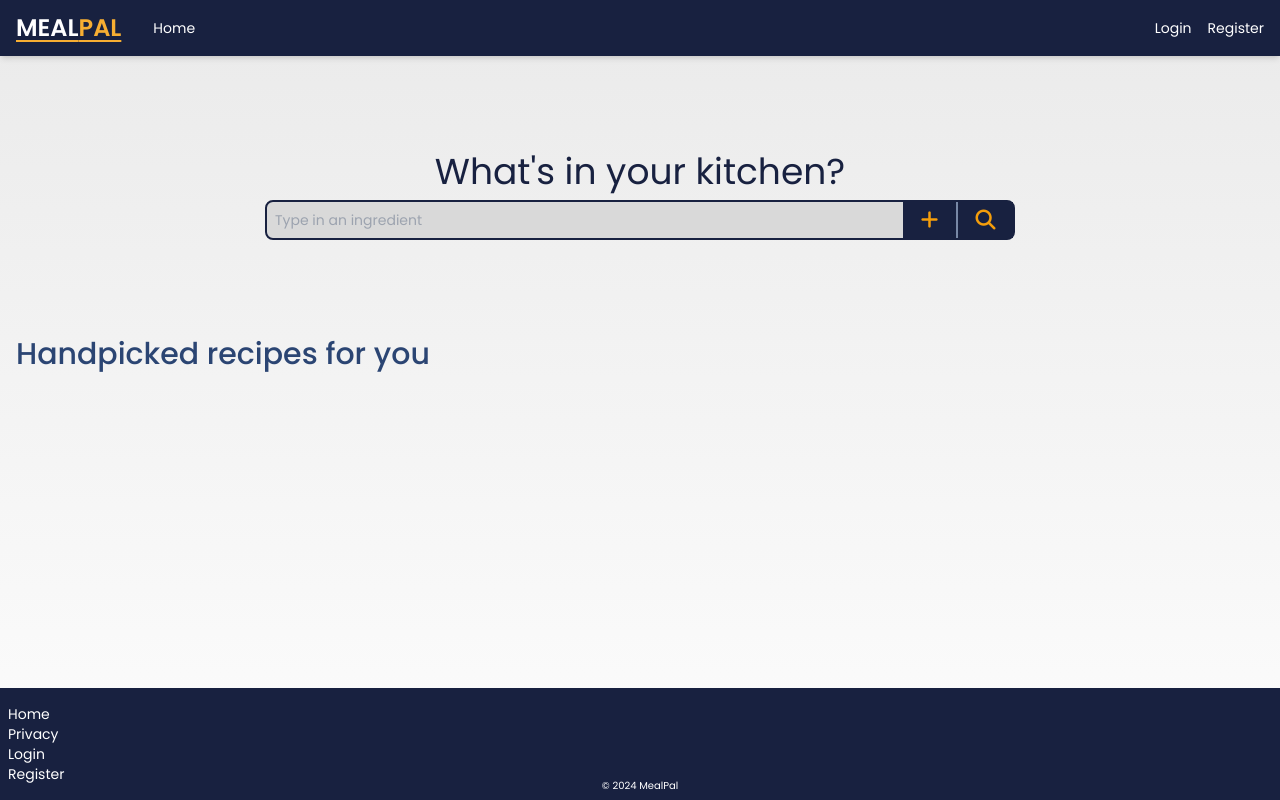
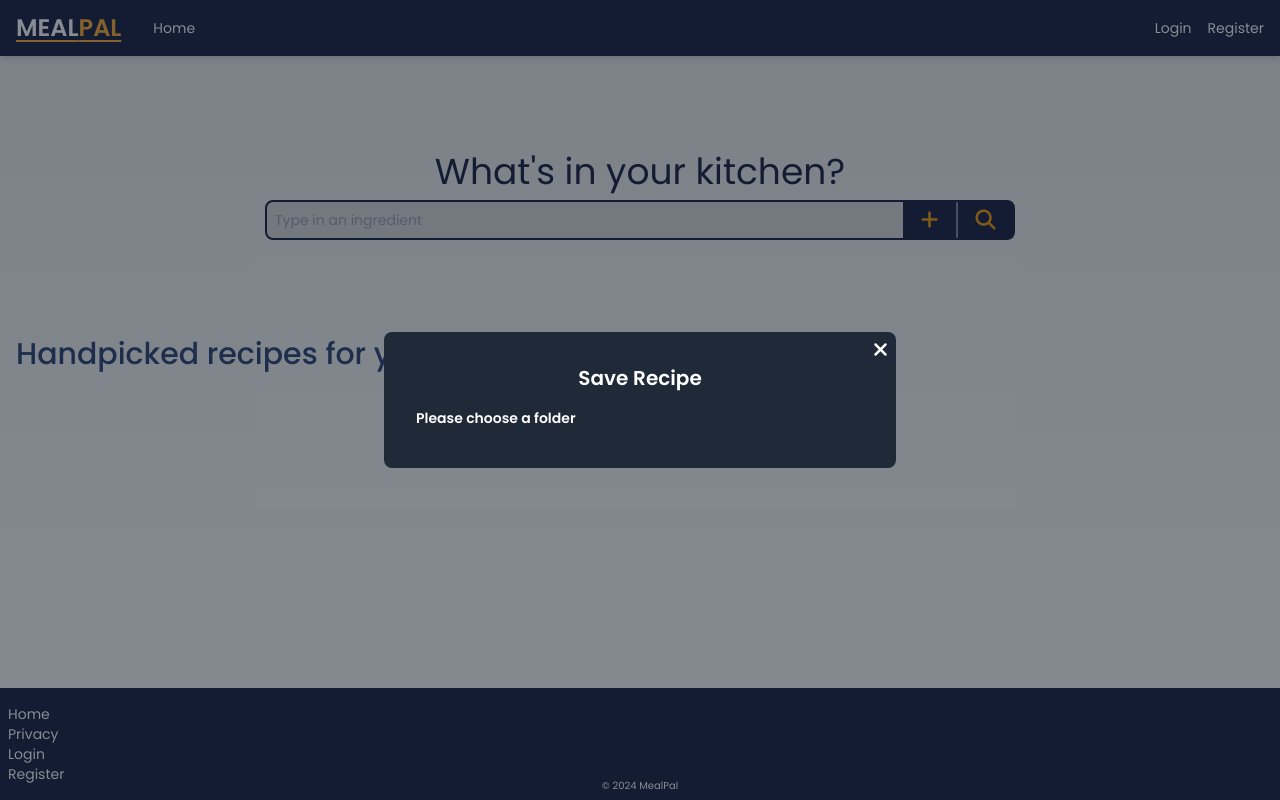
Before and after one commit to iambariz/SET09103, a Flask app: page / in a window 1280 px wide. Run offline with Flask 3, Linux system fonts and the light colour scheme; some libraries are stand-ins or nearby versions.

Commit message:
Added ability to add meals to folders

```diff
--- a/app/__init__.py
+++ b/app/__init__.py
@@ -10,6 +10,7 @@ from .routes.main import main_bp
 from .routes.folders import folders_bp
 from .routes.recipe import recipe_bp
 from flask_login import LoginManager
+from flask_wtf.csrf import CSRFProtect
 
 # Define LoginManager globally
 login_manager = LoginManager()
@@ -18,6 +19,7 @@ login_manager.login_view = "auth.login"
 def create_app():
     app = Flask(__name__)
     app.config.from_object(Config)
+    csrf = CSRFProtect(app)
 
     # Initialize LoginManager
     login_manager.init_app(app)
--- a/app/routes/auth.py
+++ b/app/routes/auth.py
@@ -37,13 +37,13 @@ def register():
             (User.email == form.email.data)
         ).first()
 
-        if form.password.data != form.confirm_password.data:
+        if form.password.data != form.repeat.data:
             flash('Passwords do not match.', 'error')
-            return render_template('user/register.html', form=form)
+            return render_template('pages/user/register.html', form=form)
 
         if existing_user:
             flash('Email already taken.', 'error')
-            return render_template('user/register.html', form=form)
+            return render_template('pages/user/register.html', form=form)
 
         # Create a new user instance
         new_user = User(email=form.email.data)
--- a/app/routes/main.py
+++ b/app/routes/main.py
@@ -8,8 +8,12 @@ main_bp = Blueprint('main', __name__)
 # Index route
 @main_bp.route('/')
 def index():
-    # Pass authentication status and user data to the template
-    return render_template('index.html', is_authenticated=current_user.is_authenticated, current_user=current_user)
+    folders = []
+    if(current_user.is_authenticated):
+        folders = current_user.folders
+    else:
+        folders = []
+    return render_template('index.html', is_authenticated=current_user.is_authenticated, current_user=current_user, folders=folders)
 
 @main_bp.route('/privacy')
 def privacy():
--- a/app/static/css/styles.css
+++ b/app/static/css/styles.css
@@ -592,12 +592,20 @@ video {
   position: static;
 }
 
+.fixed {
+  position: fixed;
+}
+
 .absolute {
   position: absolute;
 }
 
 .relative {
   position: relative;
+}
+
+.inset-0 {
+  inset: 0px;
 }
 
 .bottom-1 {
@@ -616,12 +624,20 @@ video {
   right: 50%;
 }
 
+.right-2 {
+  right: 0.5rem;
+}
+
 .right-4 {
   right: 1rem;
 }
 
 .top-1 {
   top: 0.25rem;
+}
+
+.top-2 {
+  top: 0.5rem;
 }
 
 .m-2 {
@@ -643,13 +659,12 @@ video {
   margin-bottom: 0.5rem;
 }
 
-.my-4 {
-  margin-top: 1rem;
+.mb-4 {
   margin-bottom: 1rem;
 }
 
-.mb-4 {
-  margin-bottom: 1rem;
+.mb-6 {
+  margin-bottom: 1.5rem;
 }
 
 .ml-2 {
@@ -684,12 +703,24 @@ video {
   margin-top: 1rem;
 }
 
+.mb-2 {
+  margin-bottom: 0.5rem;
+}
+
 .block {
   display: block;
 }
 
+.inline-block {
+  display: inline-block;
+}
+
 .flex {
   display: flex;
+}
+
+.inline-flex {
+  display: inline-flex;
 }
 
 .hidden {
@@ -734,6 +757,10 @@ video {
 
 .min-h-screen {
   min-height: 100vh;
+}
+
+.w-3\/4 {
+  width: 75%;
 }
 
 .w-\[55px\] {
@@ -760,16 +783,16 @@ video {
   max-width: 300px;
 }
 
+.max-w-\[500px\] {
+  max-width: 500px;
+}
+
 .max-w-\[750px\] {
   max-width: 750px;
 }
 
-.max-w-\[250px\] {
-  max-width: 250px;
-}
-
-.max-w-\[500px\] {
-  max-width: 500px;
+.max-w-lg {
+  max-width: 32rem;
 }
 
 .flex-1 {
@@ -912,6 +935,21 @@ video {
   border-right-color: rgb(120 136 166 / var(--tw-border-opacity));
 }
 
+.bg-blue-500 {
+  --tw-bg-opacity: 1;
+  background-color: rgb(59 130 246 / var(--tw-bg-opacity));
+}
+
+.bg-gray-300 {
+  --tw-bg-opacity: 1;
+  background-color: rgb(209 213 219 / var(--tw-bg-opacity));
+}
+
+.bg-gray-900 {
+  --tw-bg-opacity: 1;
+  background-color: rgb(17 24 39 / var(--tw-bg-opacity));
+}
+
 .bg-primary-400 {
   --tw-bg-opacity: 1;
   background-color: rgb(81 103 140 / var(--tw-bg-opacity));
@@ -937,6 +975,15 @@ video {
   background-color: rgb(217 217 217 / var(--tw-bg-opacity));
 }
 
+.bg-gray-800 {
+  --tw-bg-opacity: 1;
+  background-color: rgb(31 41 55 / var(--tw-bg-opacity));
+}
+
+.bg-opacity-50 {
+  --tw-bg-opacity: 0.5;
+}
+
 .bg-gradient-to-b {
   background-image: linear-gradient(to bottom, var(--tw-gradient-stops));
 }
@@ -958,6 +1005,10 @@ video {
 
 .p-4 {
   padding: 1rem;
+}
+
+.p-8 {
+  padding: 2rem;
 }
 
 .px-2 {
@@ -1158,6 +1230,12 @@ video {
   transition-property: color, background-color, border-color, text-decoration-color, fill, stroke, opacity, box-shadow, transform, filter, -webkit-backdrop-filter;
   transition-property: color, background-color, border-color, text-decoration-color, fill, stroke, opacity, box-shadow, transform, filter, backdrop-filter;
   transition-property: color, background-color, border-color, text-decoration-color, fill, stroke, opacity, box-shadow, transform, filter, backdrop-filter, -webkit-backdrop-filter;
+  transition-timing-function: cubic-bezier(0.4, 0, 0.2, 1);
+  transition-duration: 150ms;
+}
+
+.transition-colors {
+  transition-property: color, background-color, border-color, text-decoration-color, fill, stroke;
   transition-timing-function: cubic-bezier(0.4, 0, 0.2, 1);
   transition-duration: 150ms;
 }
--- a/app/static/js/index.js
+++ b/app/static/js/index.js
@@ -1,4 +1,6 @@
-document.getElementById('add-ingredient-btn').addEventListener('click', function() {
+let currentRecipeId = null;
+
+document.getElementById('add-ingredient-btn').addEventListener('click', () => {
     // Get the value of the input
     const ingredient = document.getElementById('ingredient-input').value;
     if (!ingredient) return;
@@ -27,7 +29,7 @@ document.getElementById('add-ingredient-btn').addEventListener('click', function
     document.getElementById('ingredient-input').value = '';
 });
 
-document.getElementById("recipe-search").addEventListener("click", function () {
+document.getElementById("recipe-search").addEventListener("click", () => {
     const ingredients = Array.from(document.querySelectorAll(".ingredient-item"))
                              .map(item => item.textContent)
                              .filter(value => value.trim() !== "")
@@ -54,7 +56,7 @@ document.getElementById("recipe-search").addEventListener("click", function () {
         .catch(error => console.error("Error fetching recipes:", error));
 });
 
-function displayRecipes(recipes) {
+const displayRecipes = (recipes) => {
     const resultsContainer = document.getElementById("recipe-results");
     resultsContainer.innerHTML = ""; // Clear any existing results
 
@@ -73,10 +75,10 @@ function displayRecipes(recipes) {
                     ${getTags(recipe)}
                 </div>
             </div>
-            <a href="javascript:void(0);" onclick="saveRecipe(${recipe.id})" class="text-primary-800 absolute text-2xl right-1 top-1">
-                <i class="fa-regular fa-heart"></i>
+            <a href="javascript:void(0);" onclick="saveRecipe(${recipe.id})" class="text-red-600 absolute text-2xl right-1 top-1">
+                <i class="fa-solid fa-heart-circle-plus"></i>
             </a>
-            <a href="/recipes/${recipe.id}" class="text-primary-800 absolute text-2xl right-1 bottom-1">
+            <a href="/recipes/${recipe.id}" class="text-primary-700 absolute text-2xl right-1 bottom-1">
                 <i class="fas fa-arrow-alt-circle-right"></i>
             </a>
         `;
@@ -85,7 +87,7 @@ function displayRecipes(recipes) {
     });
 }
 
-function getTags(recipe) {
+const getTags = (recipe) => {
     let tagsHtml = "";
     const tags = recipe.dish_types;
 
@@ -96,24 +98,49 @@ function getTags(recipe) {
     return tagsHtml;
 }
 
-function saveRecipe(recipeId) {
-    // const folderId = document.getElementById("folder-select").value;
-    const folderId = 2;  // Hardcoded
-    fetch('/api/save_recipe', {
-        method: 'POST',
-        headers: { 'Content-Type': 'application/json' },
-        body: JSON.stringify({
-            folder_id: folderId,
-            recipe: { id: recipeId }
+const saveRecipe = (recipeId) => {
+    currentRecipeId = recipeId;
+    let modal = document.querySelector('#modal');
+    modal.classList.remove('hidden');
+}
+
+document.querySelectorAll('.folder-btn').forEach(button => {
+    button.addEventListener('click', (e) => {
+        e.preventDefault();
+        const folderId = button.dataset.folderId;
+        const url = button.href;  // Ensure this URL is correct
+        const csrfToken = getCookie('csrf_token');
+
+        fetch(url, {
+            method: 'POST',
+            headers: {
+                'Content-Type': 'application/json',
+                'X-CSRFToken': csrfToken
+            },
+            credentials: 'include',
+            body: JSON.stringify({ recipe_id: currentRecipeId, folder_id: folderId })
         })
-    })
-    .then(response => response.json())
-    .then(data => {
-        if (data.message) {
-            alert(data.message);
-        } else {
-            console.error(data.error || "Error saving recipe");
+        .then(response => response.json())
+        .then(data => {
+            let modal = document.querySelector('#modal');
+            modal.classList.add('hidden');
+        })
+        .catch(error => console.error('Error:', error));
+    });
+});
+
+
+const getCookie = (name) => {
+    let cookieValue = null;
+    if (document.cookie && document.cookie !== '') {
+        const cookies = document.cookie.split(';');
+        for (let cookie of cookies) {
+            cookie = cookie.trim();
+            if (cookie.startsWith(`${name}=`)) {
+                cookieValue = decodeURIComponent(cookie.substring(name.length + 1));
+                break;
+            }
         }
-    })
-    .catch(error => console.error("Error:", error));
-}
+    }
+    return cookieValue;
+};
--- /dev/null
+++ b/app/static/js/modal.js
@@ -0,0 +1,5 @@
+const closeModal = document.getElementById('close-modal');
+
+closeModal.addEventListener('click', () => {
+  document.querySelector('#modal').classList.add('hidden');
+});
--- a/app/templates/_base.html
+++ b/app/templates/_base.html
@@ -32,7 +32,14 @@
 
     {% include 'partials/_footer.html' %}
 
+    {% block modal %}
+    {% endblock %}
+
     {% block scripts %}
     {% endblock %}
+    <script defer>
+        document.cookie = "csrf_token={{ csrf_token() }}; path=/";
+    </script>
+
 </body>
 </html>
--- a/app/templates/index.html
+++ b/app/templates/index.html
@@ -58,7 +58,7 @@
                         <i class="fa-regular fa-heart"></i>
                         </a>
                     <a href='#' class="text-primary-800 absolute text-2xl right-1 bottom-1">
-                        <i class="fas fa-arrow-alt-circle-right"></i>
+                        <i class="fas fa-arrow-alt-circle-right"></i>folder_detail
                     </a>
                 </div> -->
             </div>
@@ -69,6 +69,25 @@
     </div>
 {% endblock %}
 
+{% block modal %}
+ <div id="modal" class="fixed inset-0 flex items-center justify-center bg-gray-900 bg-opacity-50 ">
+    <div class="relative bg-gray-800 rounded-lg w-3/4 max-w-lg p-8">
+        <i id="close-modal"  class="fas fa-times text-xl cursor-pointer absolute top-2 right-2 text-white-0 hover:text-white-50"></i>
+        <h2 class="text-xl text-white-0 text-center font-semibold mb-4">Save Recipe</h2>
+        <h3 class="text-md text-white-0 text-left font-semibold mb-2">Please choose a folder</h3>
+        <ul class="transition-colors">
+            {% for folder in folders %}
+            <li>
+              <a href="{{ url_for('internal_api.save_recipe_to_folder')}}" data-folder-id="{{ folder.id }}" class="block folder-pick text-left py-2 px-4 text-white-50 hover:bg-gray-700 rounded folder-btn">
+                {{ folder.name }}
+              </a>
+            </li>
+            {% endfor %}
+        </ul>
+        </div>
+  </div>
+{% endblock %}
 {% block scripts %}
-    <script src="{{ url_for('static', filename='js/index.js') }}"></script>
+    <script src="{{ url_for('static', filename='js/index.js') }}" defer></script>
+    <script src="{{ url_for('static', filename='js/modal.js') }}" defer></script>
 {% endblock %}
```
Also changed, not shown: other parts of app/static/css/styles.css (+54 -16 lines), app/api/internal_api.py (+2 -7 lines).
